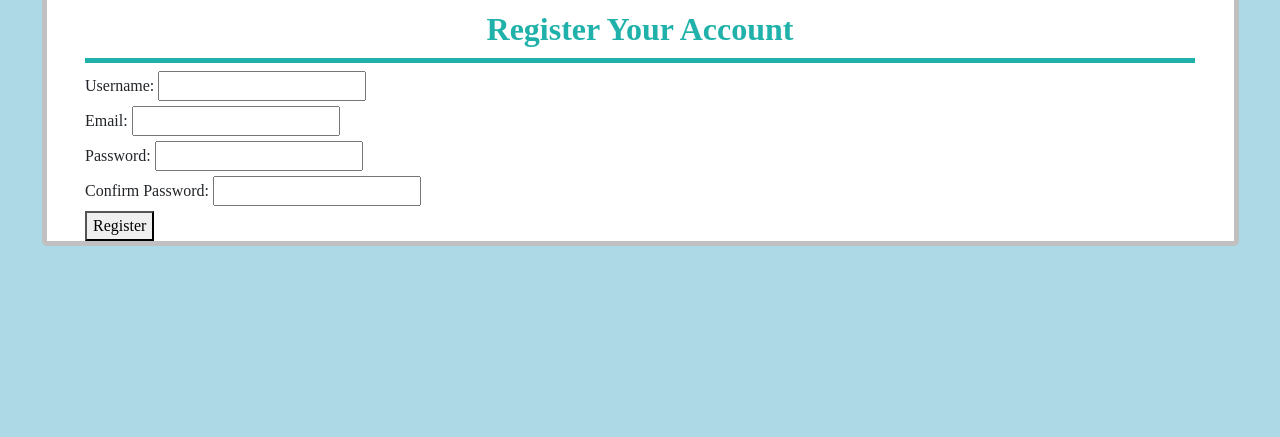
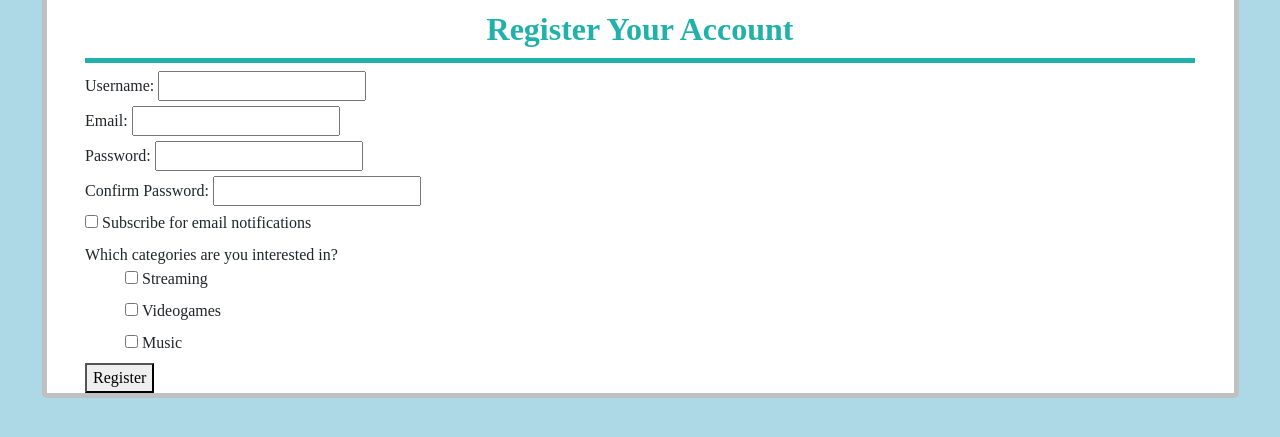
Before and after one commit to DougNelson333/AgileMethodologiesClassProject, a Flask app: page /register in a window 1280 px wide. Shown: the part 106-543 px from the top of the page. Run offline with Flask 3, Linux system fonts and the light colour scheme; some libraries are stand-ins or nearby versions.

Commit message:
update on UI

```diff
--- a/app.py
+++ b/app.py
@@ -34,13 +34,19 @@ class Users(UserMixin, db.Model):
     username = db.Column(db.String(25), nullable=False)
     email = db.Column(db.String(40), nullable=False, unique=True)
     password = db.Column(db.String(255), nullable=False)
+    #notification = db.Column(db.Integer, default=0)
 
 db.init_app(app)
 
 #main page
 @app.route('/')
 def index():
-    return render_template('index.html')
+    if current_user.is_authenticated:
+        username=Users.query.filter_by(id=current_user.id).first().username
+        return render_template('index.html',username=username)
+    else:
+        username="Friend"
+        return render_template('index.html',username=username)
 
 #register
 @app.route('/register',methods=['GET','POST'])
@@ -50,6 +56,7 @@ def register():
         email=request.form['email']
         password=request.form['password']
         c_password=request.form['confirm_password']
+        #notification=request.form['notification']
 
         user=Users.query.filter_by(email=email).first()
 
@@ -90,6 +97,7 @@ def login():
 @login_required
 def logout():
     logout_user()
+    flash('Logged out successfully!','success')
     return redirect(url_for("index"))
 
 #show user's subscriptions
--- a/static/style.css
+++ b/static/style.css
@@ -63,3 +63,7 @@ a.navbar-brand {
     border-color: lightblue;
     padding: 5px;
 }
+
+.indent{
+    padding-left: 40px;
+}
--- a/templates/register.html
+++ b/templates/register.html
@@ -16,6 +16,17 @@
         <input type="password" name="password" required><br>
         <label for="confirm_password">Confirm Password:</label>
         <input type="password" name="confirm_password" required><br>
+        <input type="checkbox" name="notification">
+        <label for="notification">Subscribe for email notifications</label><br>
+        Which categories are you interested in?<br>
+        <div class="indent">
+            <input type="checkbox" name="streaming">
+            <label for="streaming">Streaming</label><br>
+            <input type="checkbox" name="gaming">
+            <label for="gaming">Videogames</label><br>
+            <input type="checkbox" name="music">
+            <label for="music">Music</label><br>
+        </div>
         <button type="submit">Register</button>
     </form>
 {% endblock %}
```
Also changed, not shown: templates/index.html (+13 -1 lines).
